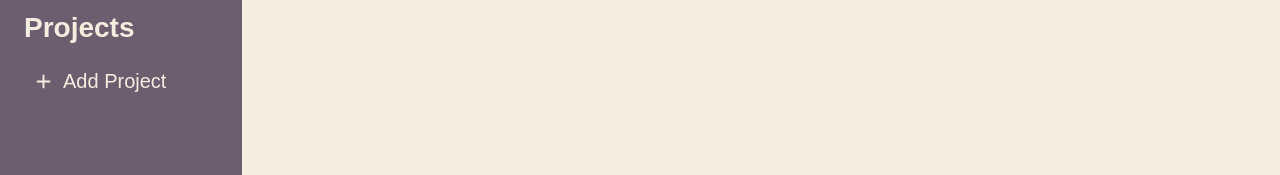
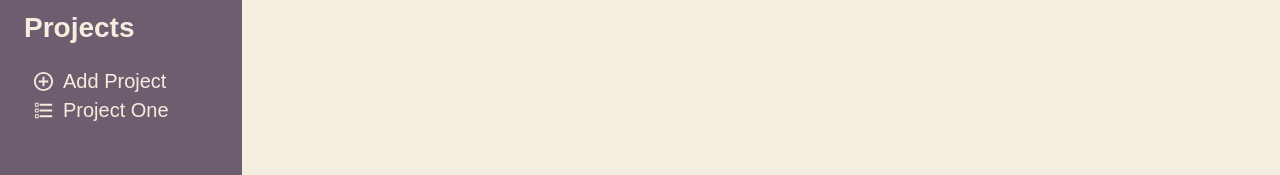
Before and after one commit to Ganta-KH/todo-list, a website built with webpack: page dist/index.html in a window 1280 px wide. Shown: the part 218-393 px from the top of the page. Built offline with nearby package versions, Linux system fonts and the light colour scheme; a web font is replaced by a local one.

Commit message:
add project in the sidebar

```diff
--- a/dist/index.html
+++ b/dist/index.html
@@ -34,8 +34,13 @@
 
             <div class="projects">
                 <button class="sb-button">
-                    <img src="./icons/add-project.svg" alt="">
+                    <img src="./icons/plus.svg" alt="">
                     Add Project
+                </button>
+
+                <button class="sb-button">
+                    <img src="./icons/projects.svg" alt="">
+                    Project One
                 </button>
             </div>
 
```
Also changed, not shown: dist/icons/add-project.svg (deleted), dist/icons/plus.svg (added), dist/icons/projects.svg (added).
